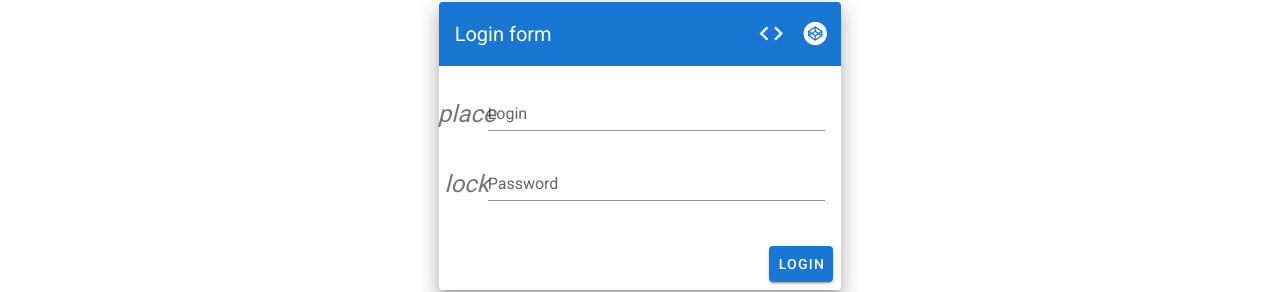
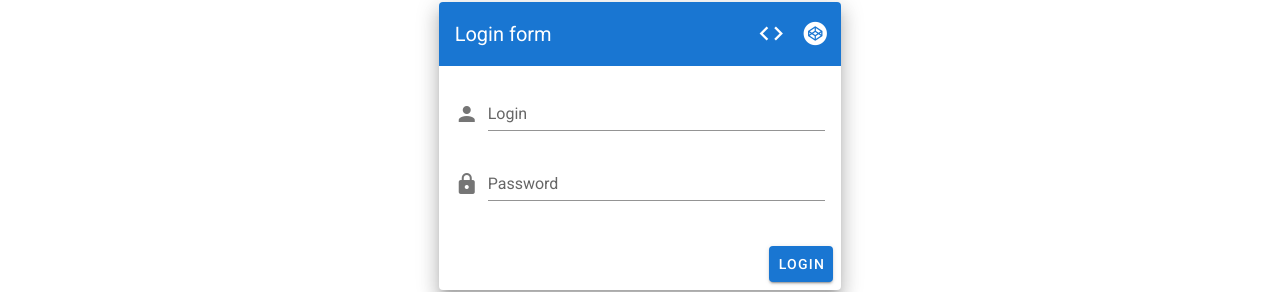
Before and after one commit to Larrygf02/vue-users, a Vue app: page /login in a window 1280 px wide. Shown: the part 350-642 px from the top of the page. Built offline with nearby package versions, Linux system fonts and the light colour scheme.

Commit message:
Prepend icon

```diff
--- a/package.json
+++ b/package.json
@@ -15,6 +15,7 @@
     "vuex": "^3.2.0"
   },
   "devDependencies": {
+    "@mdi/font": "^5.1.45",
     "@vue/cli-plugin-babel": "~4.3.0",
     "@vue/cli-plugin-eslint": "~4.3.0",
     "@vue/cli-service": "~4.3.0",
--- a/src/pages/Login.vue
+++ b/src/pages/Login.vue
@@ -56,7 +56,7 @@
                   <v-text-field
                     label="Login"
                     name="login"
-                    prepend-icon="place"
+                    prepend-icon="mdi-account"
                     type="text"
                   />
 
@@ -64,7 +64,7 @@
                     id="password"
                     label="Password"
                     name="password"
-                    prepend-icon="lock"
+                    prepend-icon="mdi-lock"
                     type="password"
                   />
                 </v-form>
--- a/src/plugins/vuetify.js
+++ b/src/plugins/vuetify.js
@@ -1,7 +1,11 @@
+import '@mdi/font/css/materialdesignicons.css'
 import Vue from 'vue';
 import Vuetify from 'vuetify/lib';
 
 Vue.use(Vuetify);
 
 export default new Vuetify({
+    icons: {
+        iconfont: 'mdi'
+    }
 });
```
Also changed, not shown: 1 other file (tests, documents, lock files or other folders).
